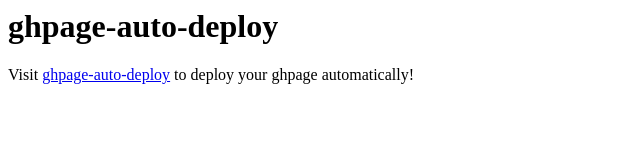
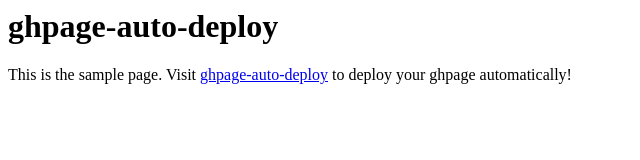
Before and after one commit to gasolin/ghpage-auto-deploy, a plain HTML site: page index.html in a window 1280 px wide. Shown: the whole page, without its empty margins (0-640 px from the left). Drawn offline with Linux system fonts and the light colour scheme.

Commit message:
Edit then publish to gh-pages automatically

```diff
--- a/index.html
+++ b/index.html
@@ -1,6 +1,7 @@
 <html>
   <body>
     <h1>ghpage-auto-deploy</h1>
+    This is the sample page.
     Visit <a href="https://github.com/gasolin/ghpage-auto-deploy">ghpage-auto-deploy</a> to deploy your ghpage automatically!
   </body>
 </html>
```
